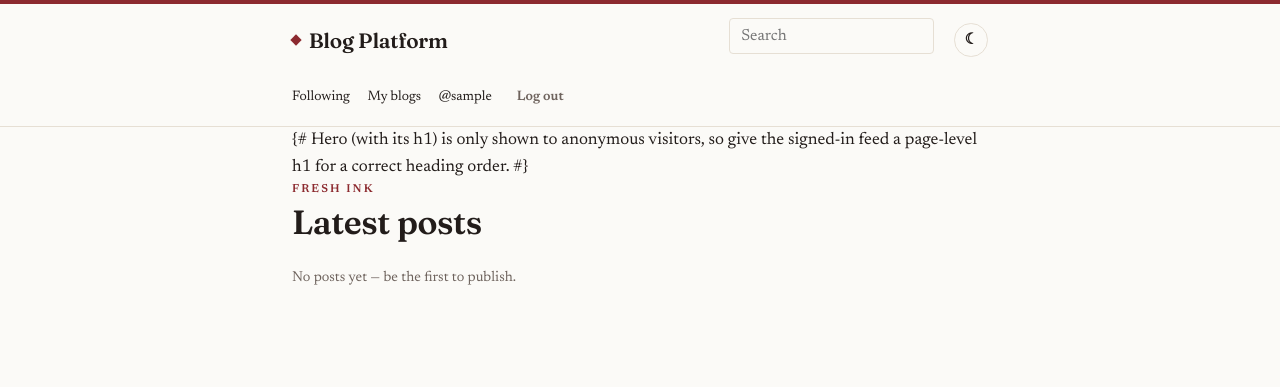
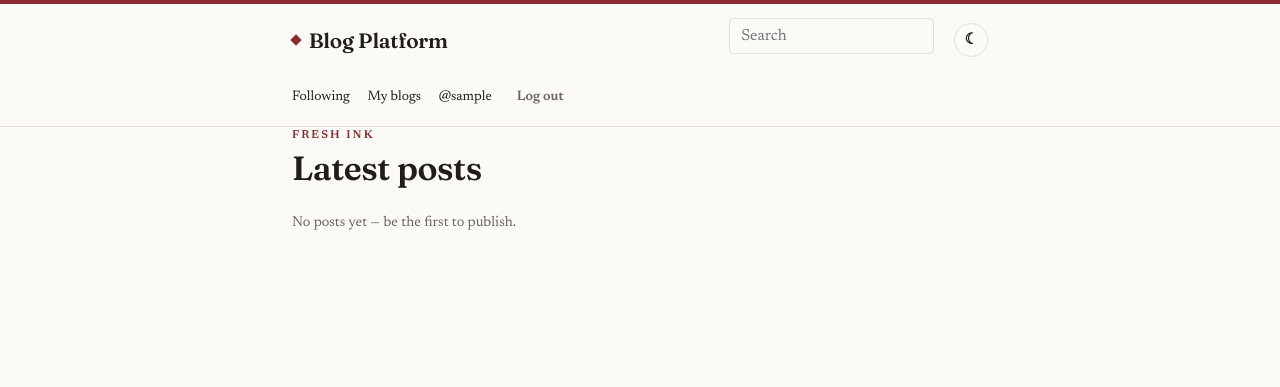
Before and after one commit to Kanokpol-Natekuakul/blog_web, a Django app: page / in a window 1280 px wide. Shown: the top 387 px of the page. Run offline with Django 5.2, Linux system fonts and the light colour scheme; the visitor is signed in with stand-in values (Sample User, id 1); data that the repository does not hold is empty.

Commit message:
Remove unnecessary comments from post feed and home templates for cleaner code

```diff
--- a/templates/_post_row.html
+++ b/templates/_post_row.html
@@ -1,5 +1,3 @@
-{# One post as a feed card. Expects `post`. Pass `hide_byline=True` on a
-   blog's own page to show the date instead of the redundant blog/author. #}
 <li class="feed-item">
   <h3 class="feed-title">
     <a href="{% url 'blog:post_detail' post.blog.slug post.slug %}">{{ post.title }}</a>
--- a/templates/home.html
+++ b/templates/home.html
@@ -4,8 +4,6 @@
 
 {% block content %}
   {% if user.is_authenticated %}
-    {# Hero (with its h1) is only shown to anonymous visitors, so give the
-       signed-in feed a page-level h1 for a correct heading order. #}
     <h1 class="sr-only">Home — latest posts</h1>
   {% endif %}
   {% if not user.is_authenticated %}
```
